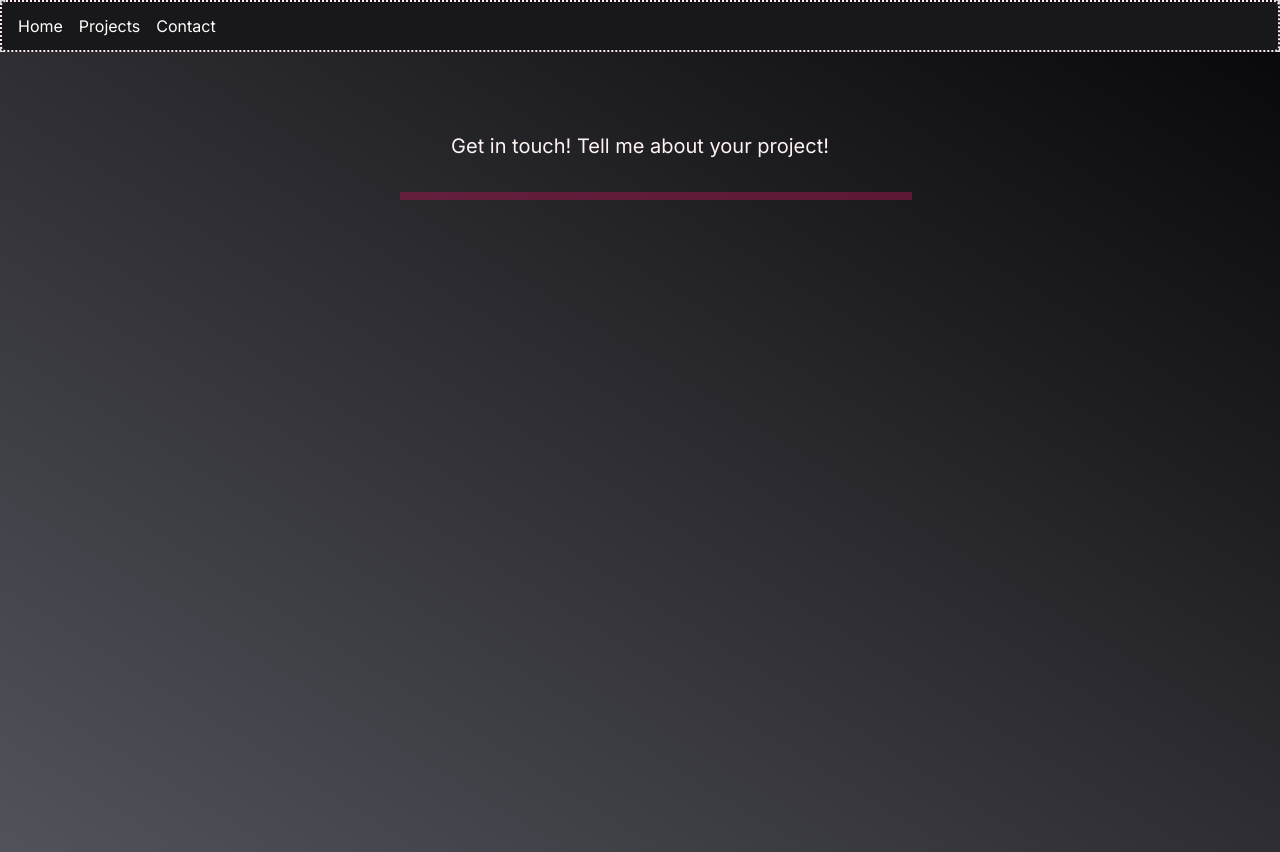
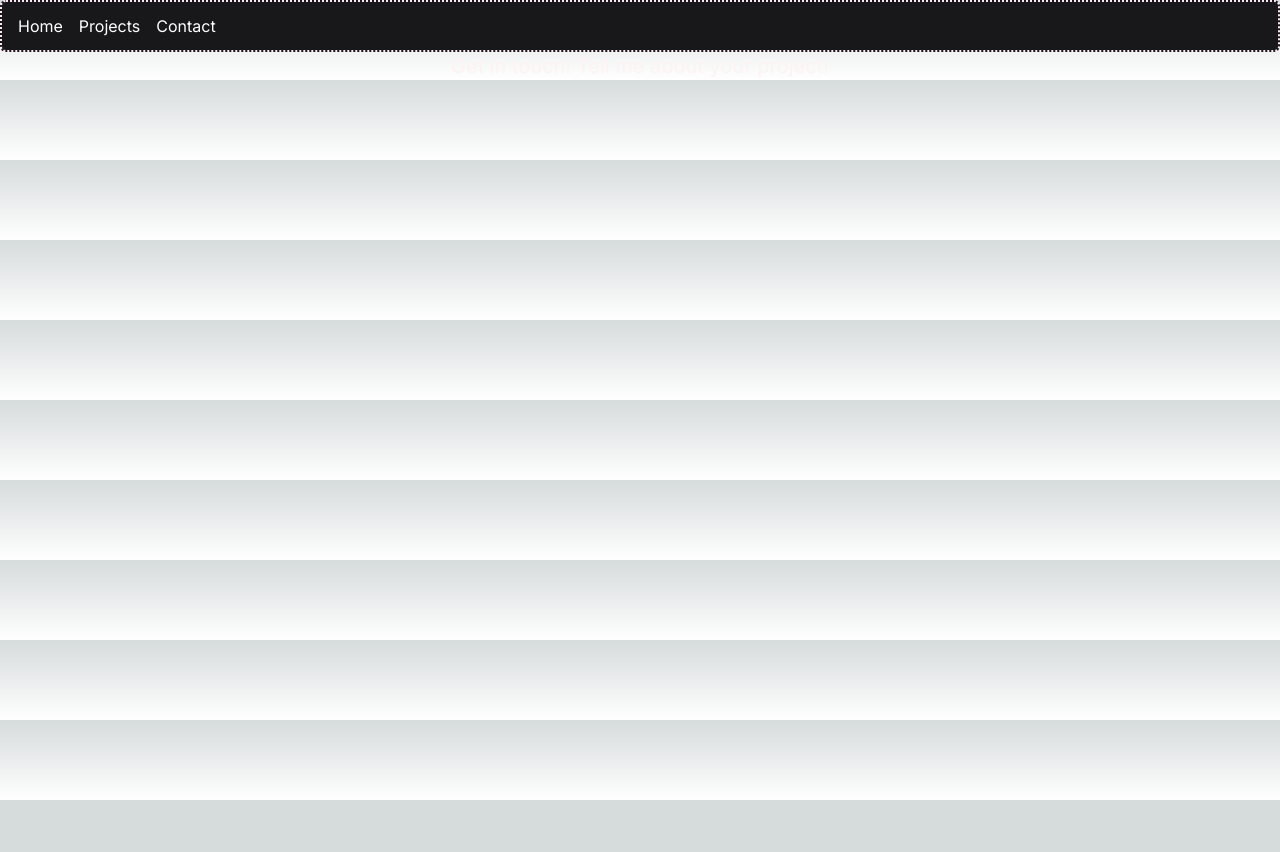
Before and after one commit to Farnooshmo/portfolio, a Next.js app: page /contact in a window 1280 px wide. After the commit the page ends 800 px from the top, so only its background shows below. Built offline with nearby package versions, Linux system fonts and the light colour scheme.

Commit message:
Make the contact form short

```diff
--- a/app/contact/page.js
+++ b/app/contact/page.js
@@ -3,15 +3,14 @@
 // import Link from "next/link";
 
 export default function Contact() {
-  return(
-
-          <div className="flex flex-col justify-items-center items-center py-20 bg-gradient-to-tr from-zinc-600 to-zinc-950 h-screen text-zinc-700">
-      <h1 className="text-red-50 text-xl hover:text-2xl">
-        Get in touch! Tell me about your project!
+  return (
+    <div className="flex flex-col justify-items-center items-center">
+      <h1 className="text-red-50 text-md md:text-xl text-center hover:text-pink-800">
+        Get in touch!
+        Tell me about your project!
       </h1>
-       <form className="mt-8 ml-8 w-full max-w-lg justify-items-center border-y-4 border-pink-800/50 hover:border-pink-800"></form>
     </div>
-  )
+  );
 }
 
 //   // const [name, setName] = useState("");
@@ -101,7 +100,7 @@ export default function Contact() {
 //   //   }
 //   //   console.log(name, email, subject, message);
 //   // };
-  // return (
+// return (
 //     <div className="flex flex-col justify-items-center items-center py-20 bg-gradient-to-tr from-zinc-600 to-zinc-950 h-screen text-zinc-700">
 //       <h1 className="text-red-50 text-xl hover:text-2xl">
 //         Get in touch! Tell me about your project!
```
